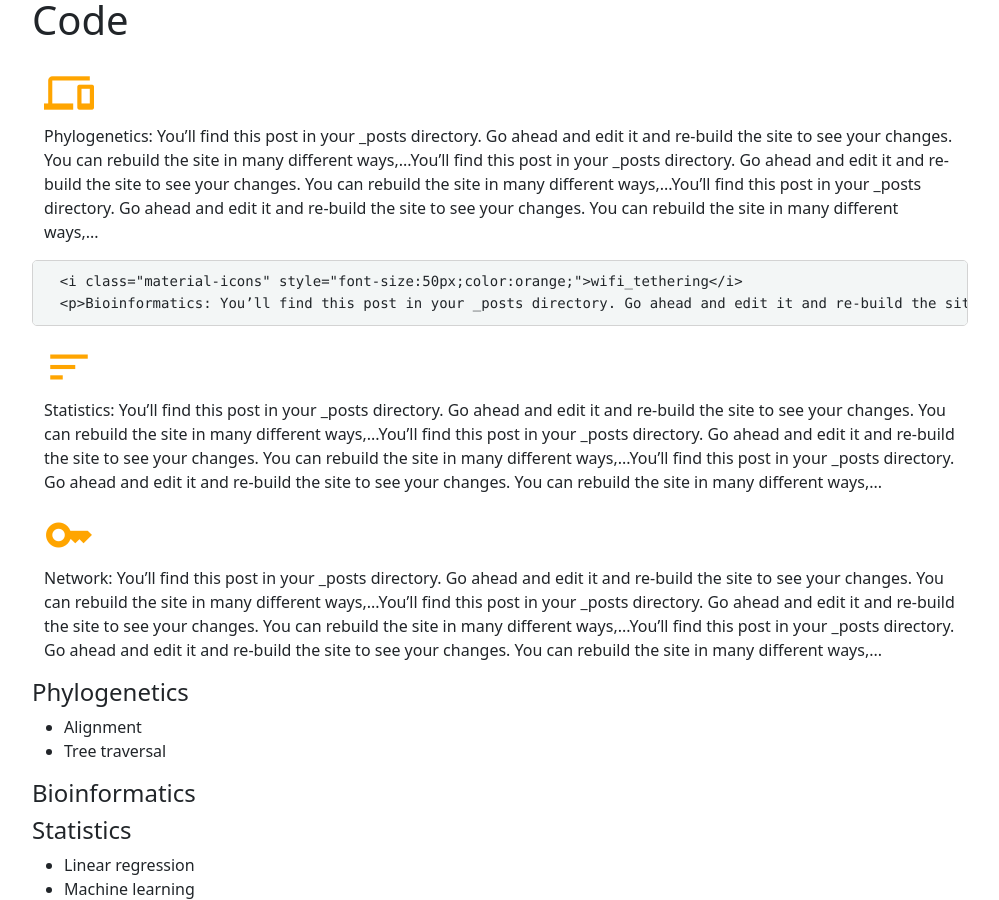
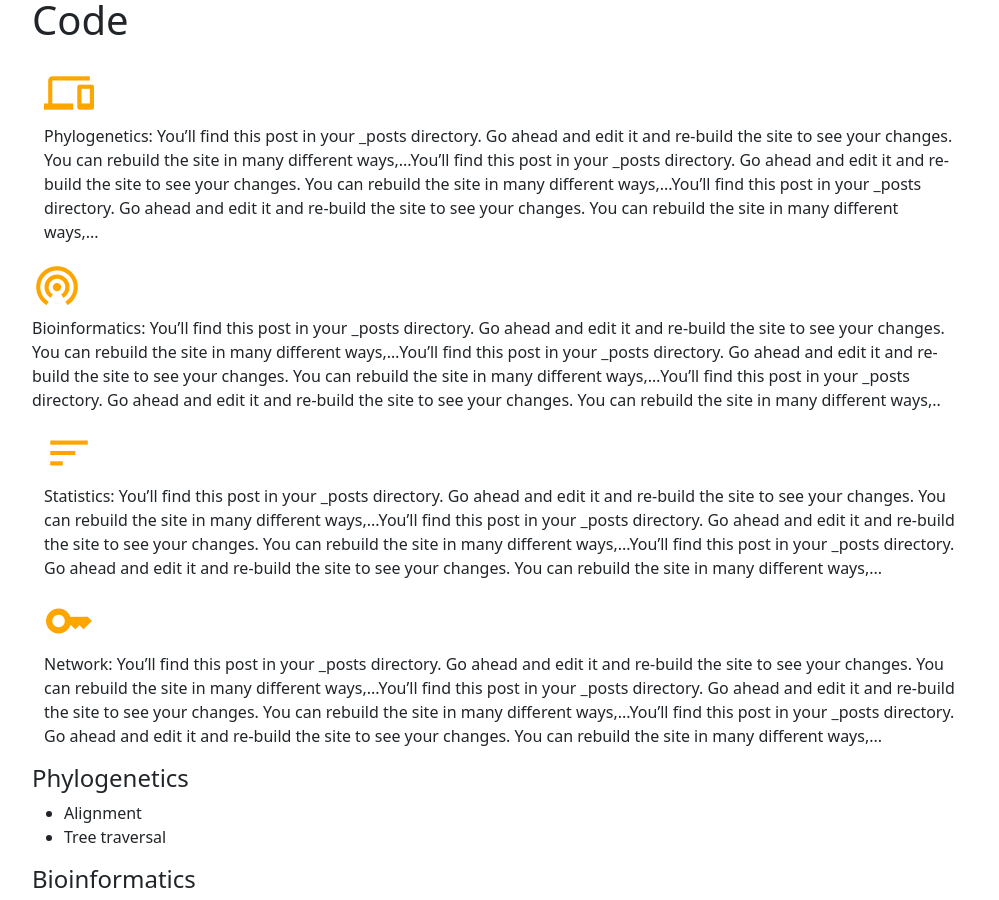
Before and after one commit to lliu1871/PhyEd, a Jekyll site: the page built from code.markdown, in a window 1280 px wide and 900 px high, scrolled down 319 px. Shown: the whole window, without its empty margins (140-1139 px from the left). Built offline with Jekyll 4.4.1, drawn with Linux system fonts in a browser that asks for light colours; comment, search, counter and statistics services are not loaded; some of the changed lines change nothing that is shown.

Commit message:
Update code.markdown

```diff
--- a/code.markdown
+++ b/code.markdown
@@ -10,8 +10,8 @@ permalink: /code/
 </div>
 
 
-      <i class="material-icons" style="font-size:50px;color:orange;">wifi_tethering</i>
-      <p>Bioinformatics: You’ll find this post in your _posts directory. Go ahead and edit it and re-build the site to see your changes. You can rebuild the site in many different ways,...You’ll find this post in your _posts directory. Go ahead and edit it and re-build the site to see your changes. You can rebuild the site in many different ways,...You’ll find this post in your _posts directory. Go ahead and edit it and re-build the site to see your changes. You can rebuild the site in many different ways,...</p>
+<div><i class="material-icons" style="font-size:50px;color:orange;">wifi_tethering</i></div>
+Bioinformatics: You’ll find this post in your _posts directory. Go ahead and edit it and re-build the site to see your changes. You can rebuild the site in many different ways,...You’ll find this post in your _posts directory. Go ahead and edit it and re-build the site to see your changes. You can rebuild the site in many different ways,...You’ll find this post in your _posts directory. Go ahead and edit it and re-build the site to see your changes. You can rebuild the site in many different ways,..
 
 <div class="container-fluid">
       <i class="material-icons" style="font-size:50px;color:orange;">sort</i>
```
